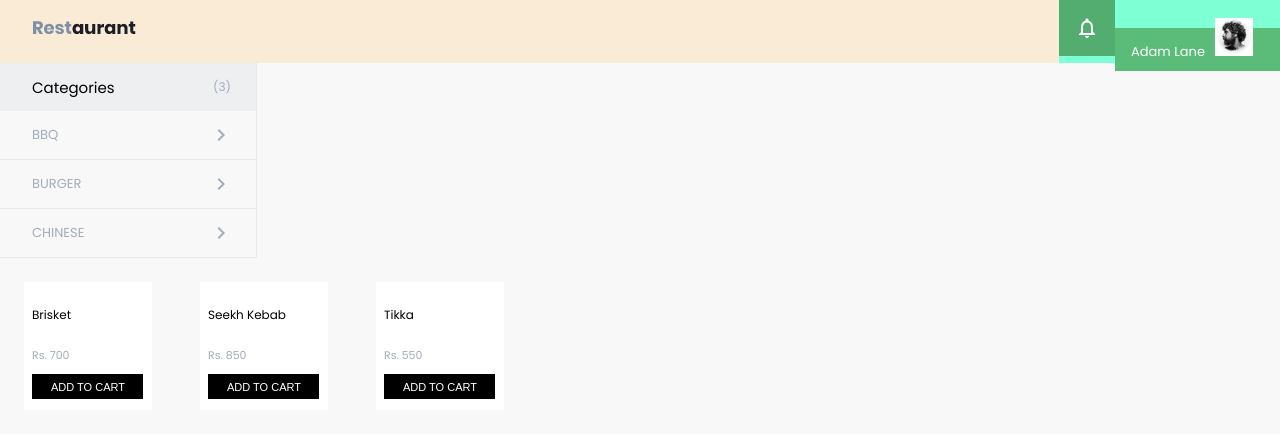
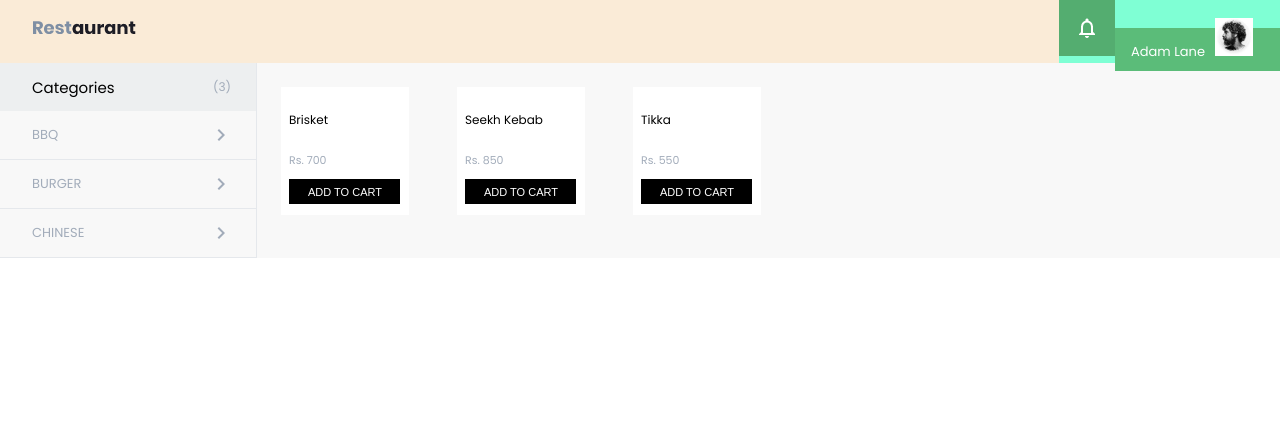
Before and after one commit to amnajah99/Restaurant, a React (Create React App) app: page / in a window 1280 px wide. Shown: the top 438 px of the page. Built offline with nearby package versions, Linux system fonts and the light colour scheme.

Commit message:
Add Flexbox layout to main content of App

```diff
--- a/src/App.css
+++ b/src/App.css
@@ -3,3 +3,6 @@
   font-family: 'Poppins' , sans-serif;
   background-color: #f8f8f8;
 }
+.app-main {
+  display: flex;
+}
--- a/src/App.js
+++ b/src/App.js
@@ -237,8 +237,10 @@ const App = () => {
   return (
     <div className="app">
       <Header />
-      <Category menu_categories={menu_categories} showMenu={showMenu} />
-      <Menu items={menuItems} />
+      <div className="app-main">
+        <Category menu_categories={menu_categories} showMenu={showMenu} />
+        <Menu items={menuItems} />
+      </div>
     </div>
   );
 }
```
